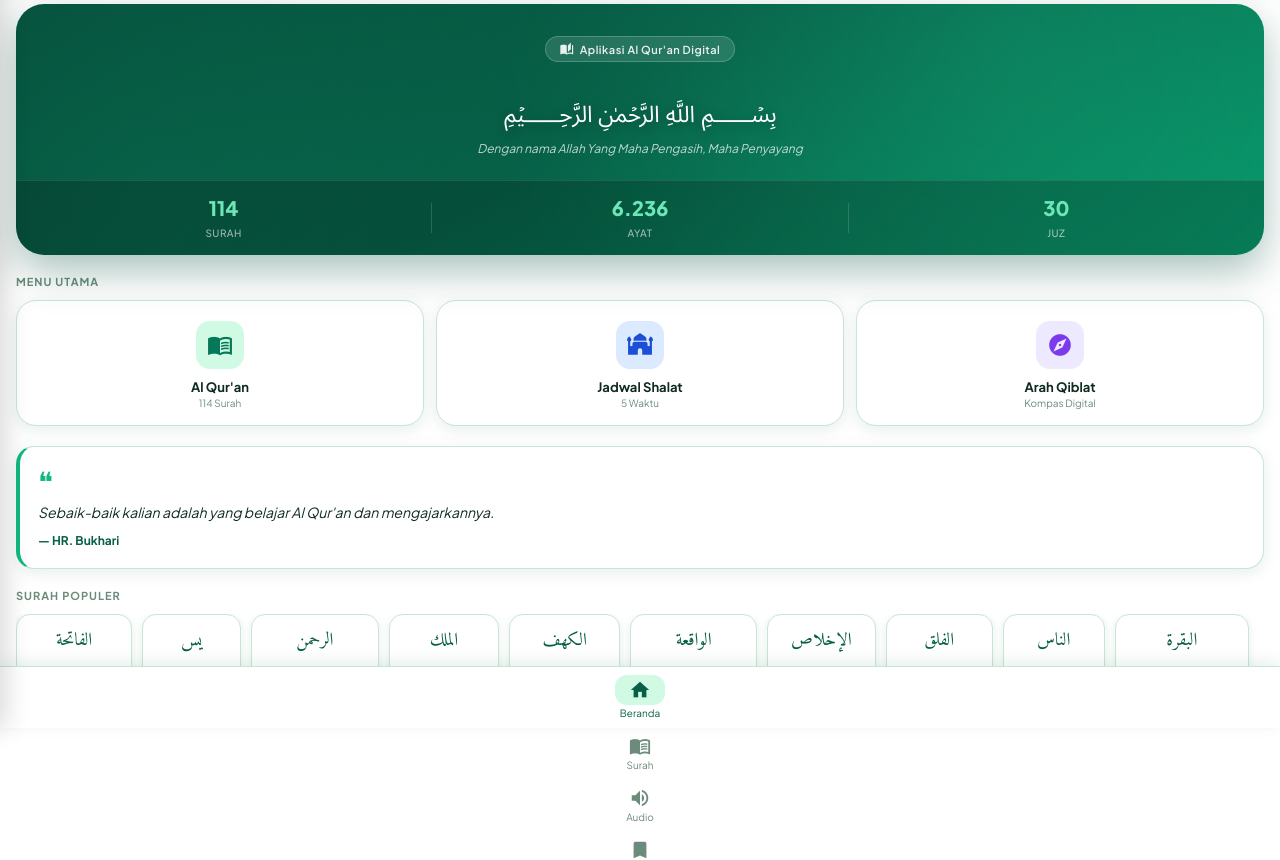
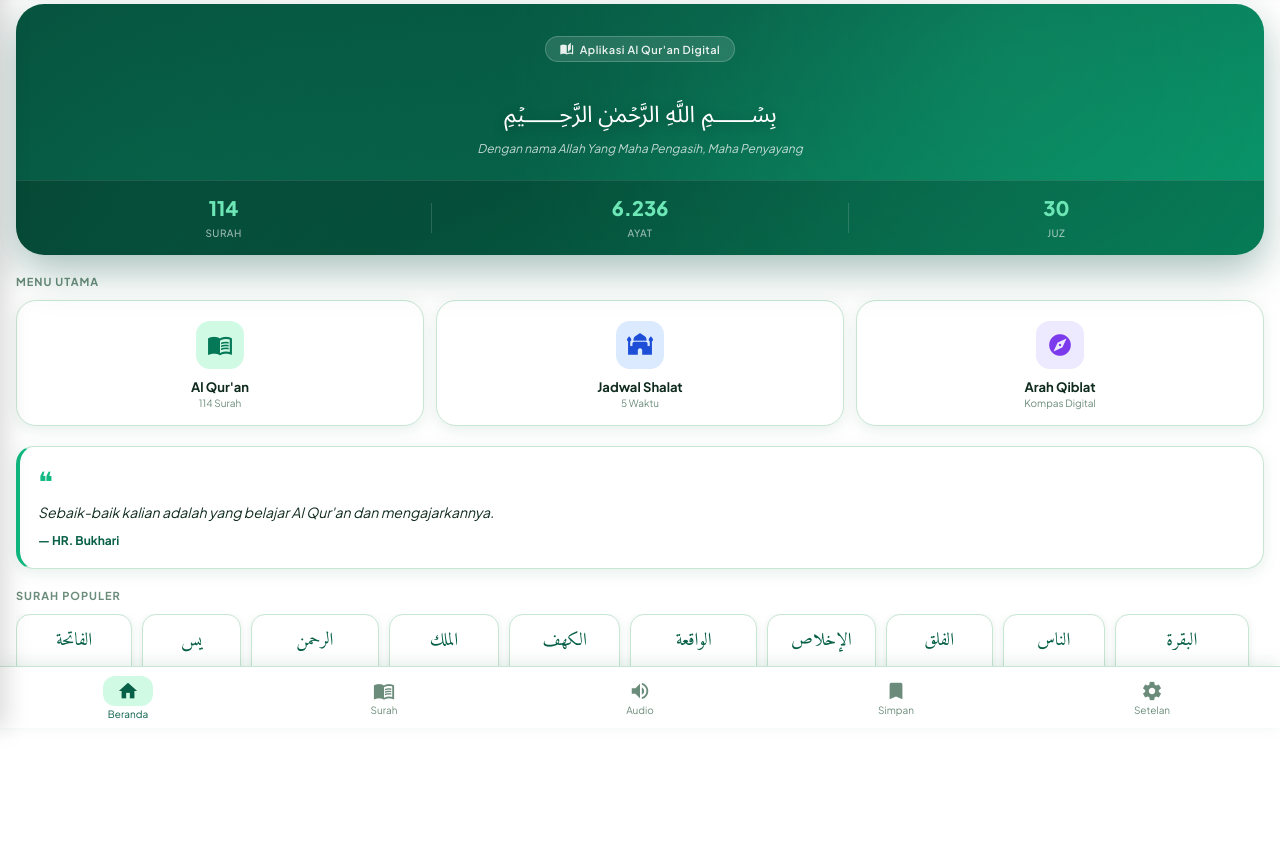
Before and after one commit to salmanyuzhiro/QuranAsSalam-2, a plain HTML site: page index.html in a window 1280 px wide. Shown: the part 72-932 px from the top of the page. Drawn offline with Linux system fonts and the light colour scheme.

Commit message:
Fix typo in border-top property in bottom-nav

```diff
--- a/Style.css
+++ b/Style.css
@@ -124,7 +124,7 @@
 .bottom-nav {
   position: fixed; bottom: 0; left: 0; width: 100%;
   background: var(--card);
-  border-top: 1px solid var(--border);l
+  border-top: 1px solid var(--border);
   display: flex; justify-content: space-around; align-items: center;
   height: 62px; z-index: 910;
   box-shadow: 0 -4px 16px var(--shadow);
```
